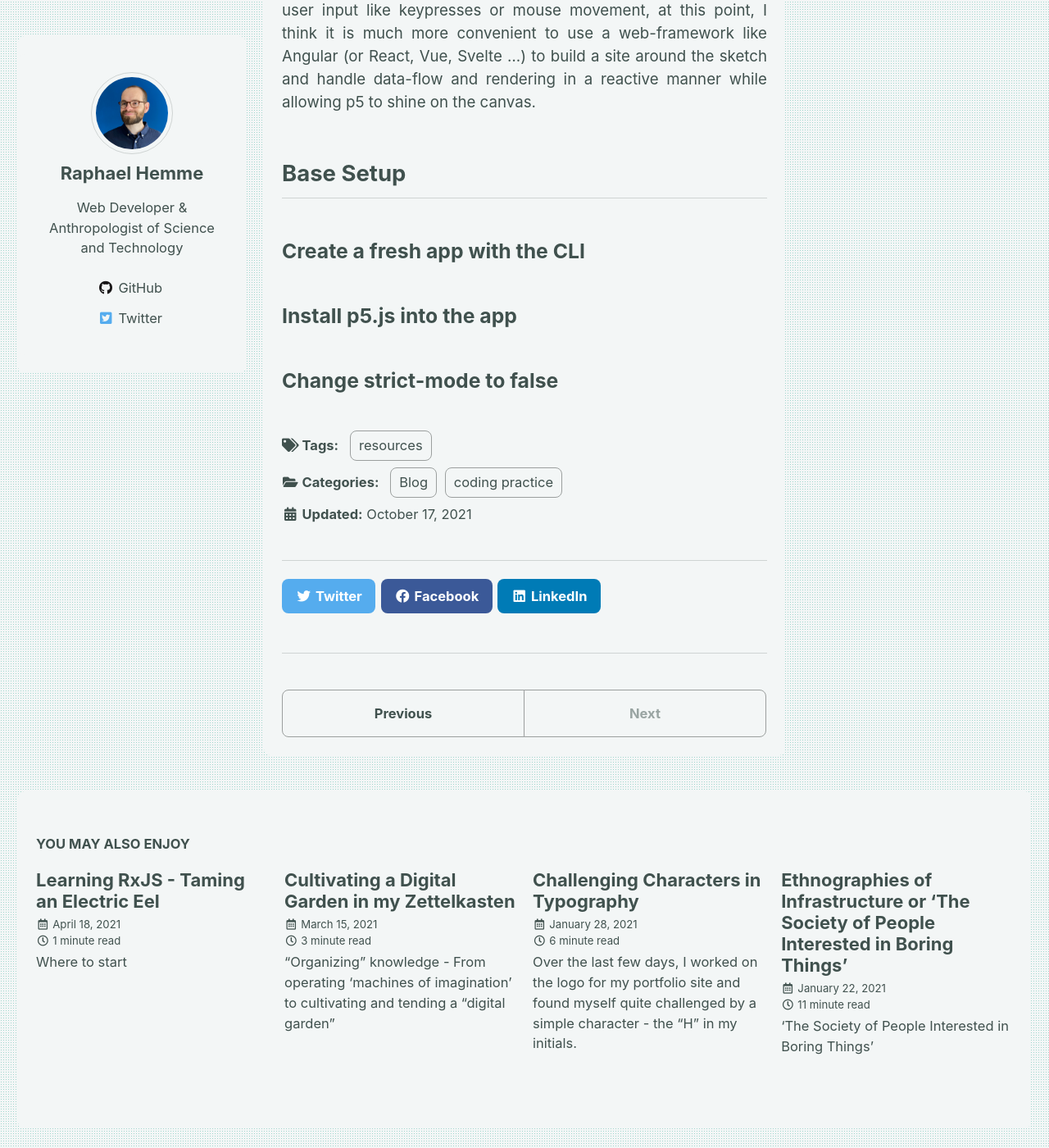
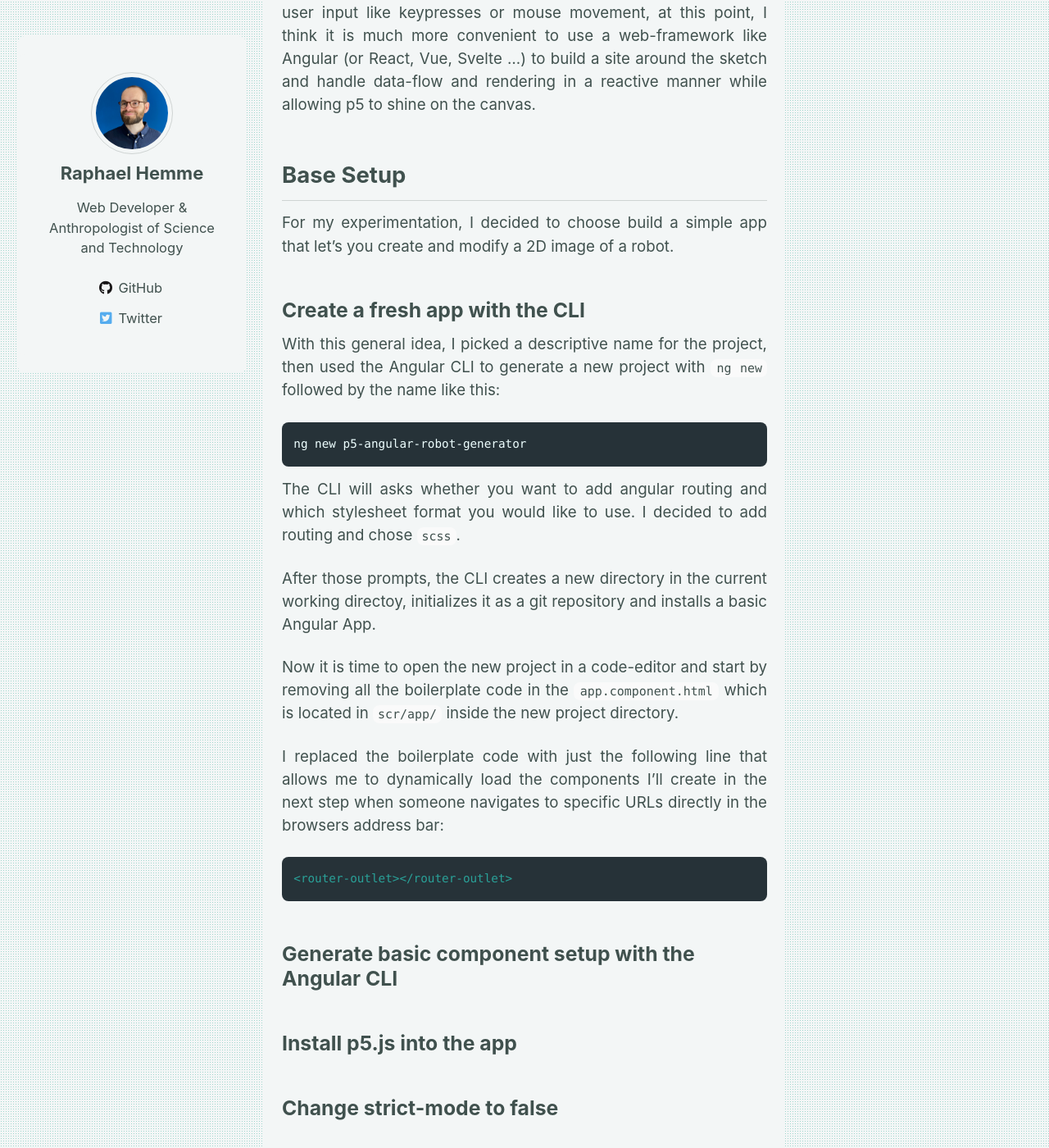
Before and after one commit to Raphael-Hemme/Raphael-Hemme.github.io, a Jekyll site: the page built from _posts/2021-10-17-combining-angular-with-p5js.md, in a window 1280 px wide and 1400 px high, scrolled down 971 px. Shown: the whole window at 82% size. Built offline with Jekyll 4.4.1, drawn with Linux system fonts in a browser that asks for light colours; cached includes are drawn as plain includes; some of the changed text lies outside the part shown.

Commit message:
Expand the text

````diff
--- a/_posts/2021-10-17-combining-angular-with-p5js.md
+++ b/_posts/2021-10-17-combining-angular-with-p5js.md
@@ -13,8 +13,8 @@ tags:
 When trying to use p5.js inside an Angular app a week or so ago, I struggled to find instructions or tutorials on the matter that were working and up-to-date. One of the tutorials was a bit outdated but still very helpful once I figured out how to get rid of the error messages that immediately poped up when trying to set it up with a more recent Angular version (12.2).
 
 But first let's get two questions out of the way:
-- 1. What is p5.js and
-- 2. Why even bother using it inside an Angular app?
+1. What is p5.js and
+2. Why even bother using it inside an Angular app?
 
 ### What is P5.js
 p5.js is a library for creative coding. It provides functions or tools that make it easy to generate or manipulate images, video and sound. That makes it -among other things - particularly useful for creating generative art.
@@ -23,8 +23,29 @@ p5.js is a library for creative coding. It provides functions or tools that make
 While p5.js gives us quite a few options to interactively react to user input like keypresses or mouse movement, at this point, I think it is much more convenient to use a web-framework like Angular (or React, Vue, Svelte ...) to build a site around the sketch and handle data-flow and rendering in a reactive manner while allowing p5 to shine on the canvas.
 
 ## Base Setup
+For my experimentation, I decided to choose build a simple app that let's you create and modify a 2D image of a robot.
 
 ### Create a fresh app with the CLI
+With this general idea, I picked a descriptive name for the project, then used the Angular CLI to generate a new project with `ng new` followed by the name like this:
+
+```bash
+ng new p5-angular-robot-generator
+```
+
+The CLI will asks whether you want to add angular routing and which stylesheet format you would like to use.
+I decided to add routing and chose `scss`.
+
+After those prompts, the CLI creates a new directory in the current working directoy, initializes it as a git repository and installs a basic Angular App.
+
+Now it is time to open the new project in a code-editor and start by removing all the boilerplate code in the `app.component.html` which is located in `scr/app/` inside the new project directory.
+
+I replaced the boilerplate code with just the following line that allows me to dynamically load the components I'll create in the next step when someone navigates to specific URLs directly in the browsers address bar:
+```html
+<router-outlet></router-outlet>
+```
+
+### Generate basic component setup with the Angular CLI
+
 
 ### Install p5.js into the app
 
````
